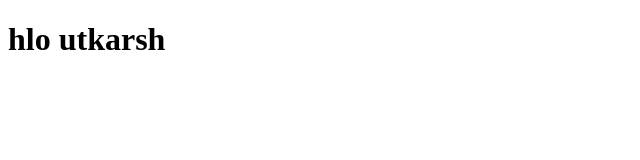
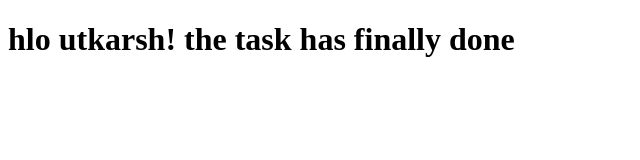
Before and after one commit to Utk200/Coursera-Test, a plain HTML site: page web/index.html in a window 1280 px wide. Shown: the whole page, without its empty margins (0-640 px from the left). Drawn offline with Linux system fonts and the light colour scheme.

Commit message:
small change

```diff
--- a/web/index.html
+++ b/web/index.html
@@ -7,6 +7,6 @@
     <title>hlo utkarsh</title>
 </head>
 <body>
-    <h1>hlo utkarsh</h1>
+    <h1>hlo utkarsh! the task has finally done</h1>
 </body>
 </html>
```
